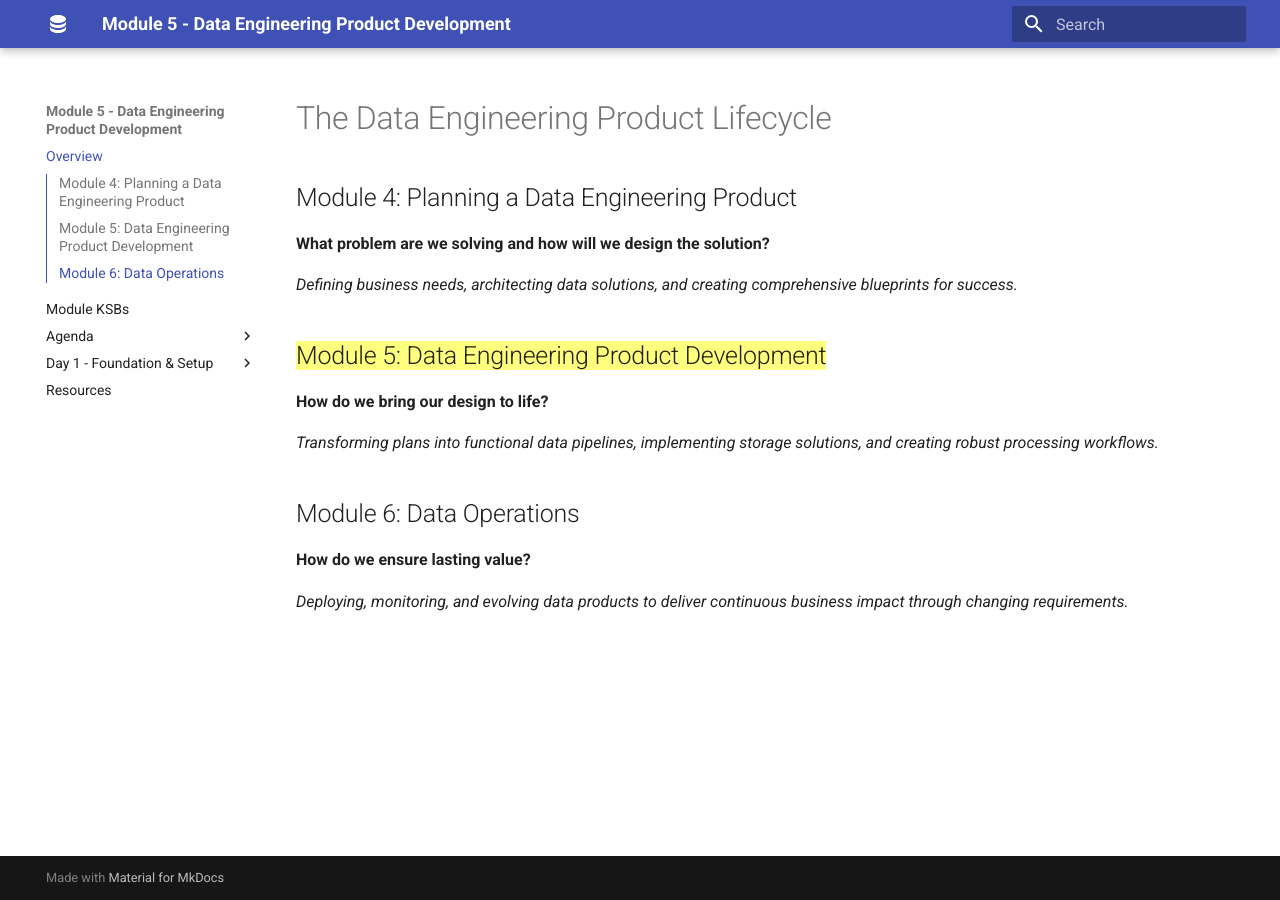
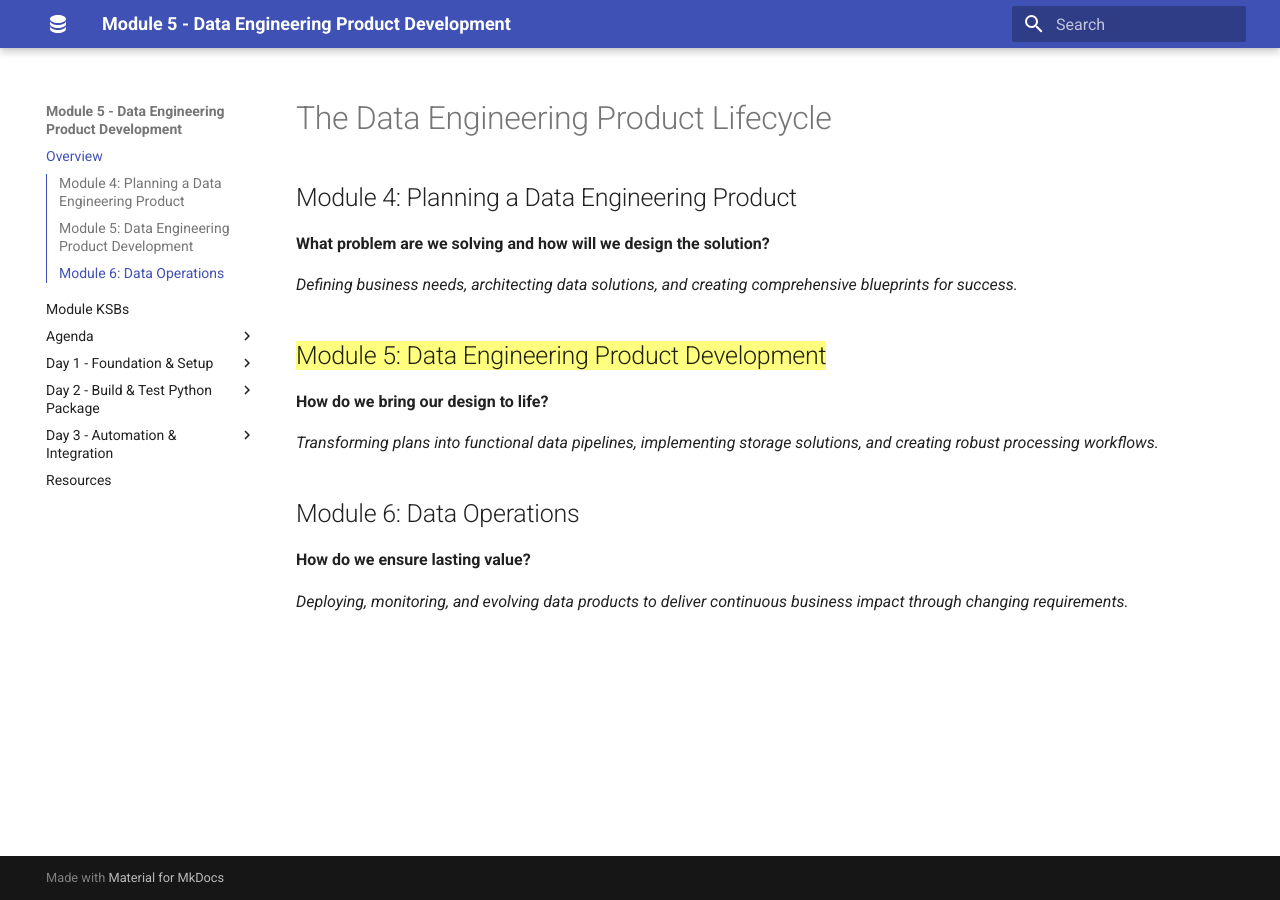
Before and after one commit to qaalabs/DE5M5, an MkDocs documentation site: the page built from docs/index.md, in a window 1280 px wide. Built offline with MkDocs 1.6.1 and Material for MkDocs 9.7.7, drawn with Linux system fonts in a browser that asks for light colours; some of the changed lines change nothing that is shown.

Commit message:
Auto commit by uthisha

```diff
--- a/mkdocs.yml
+++ b/mkdocs.yml
@@ -9,6 +9,9 @@
 
   - Agenda:
     - Day 1: agenda/day1.md
+    - Day 2: agenda/day2.md
+    - Day 3: agenda/day3.md
+    - Day 4: agenda/day4.md
 
   - "Day 1 - Foundation & Setup":
     - "Library Pipeline Scenario": day1/scenario.md
@@ -23,6 +26,25 @@
     - "Local development": day1/clone-repo.md
     - "Create local development env": day1/dev-environment.md
     - "Write first Python code": day1/write-code.md
+
+  - "Day 2 - Build & Test Python Package":
+    - "Explain function - Data Ingestion": day2/ingestion.md
+    - "Write function - Data Ingestion": day2/ingestion-enhancements.md
+    - "Explain function - Data Cleaning": day2/cleaning.md
+    - "Write function - Data Cleaning": day2/cleaning-enhancements.md
+    - "Python Testing": day2/python-testing.md
+    - "Write unit tests": day2/cleaning-tests.md
+    - "Python Test Coverage": day2/coverage.md
+    - "Achive test coverage": day2/coverage-goal.md
+
+  - "Day 3 - Automation & Integration":
+    - "GitHub Actions": day3/github-actions.md
+    - "GitHub Actions ~ Trigger Workflow": day3/github-workflow.md
+    - "Pull Request Workflow": day3/github-branch.md
+    - "Complete Your Own PR Workflow": day3/pull-request.md
+    - "01 Create Fabric Lakehouse": labs/01-lakehouse.md
+    - "Run pipeline in MS Fabric": day3/fabric-integration.md
+    - "Create Gold Layer Table": day3/fabric-gold-layer.md
 
   - Resources: resources.md
 
```
